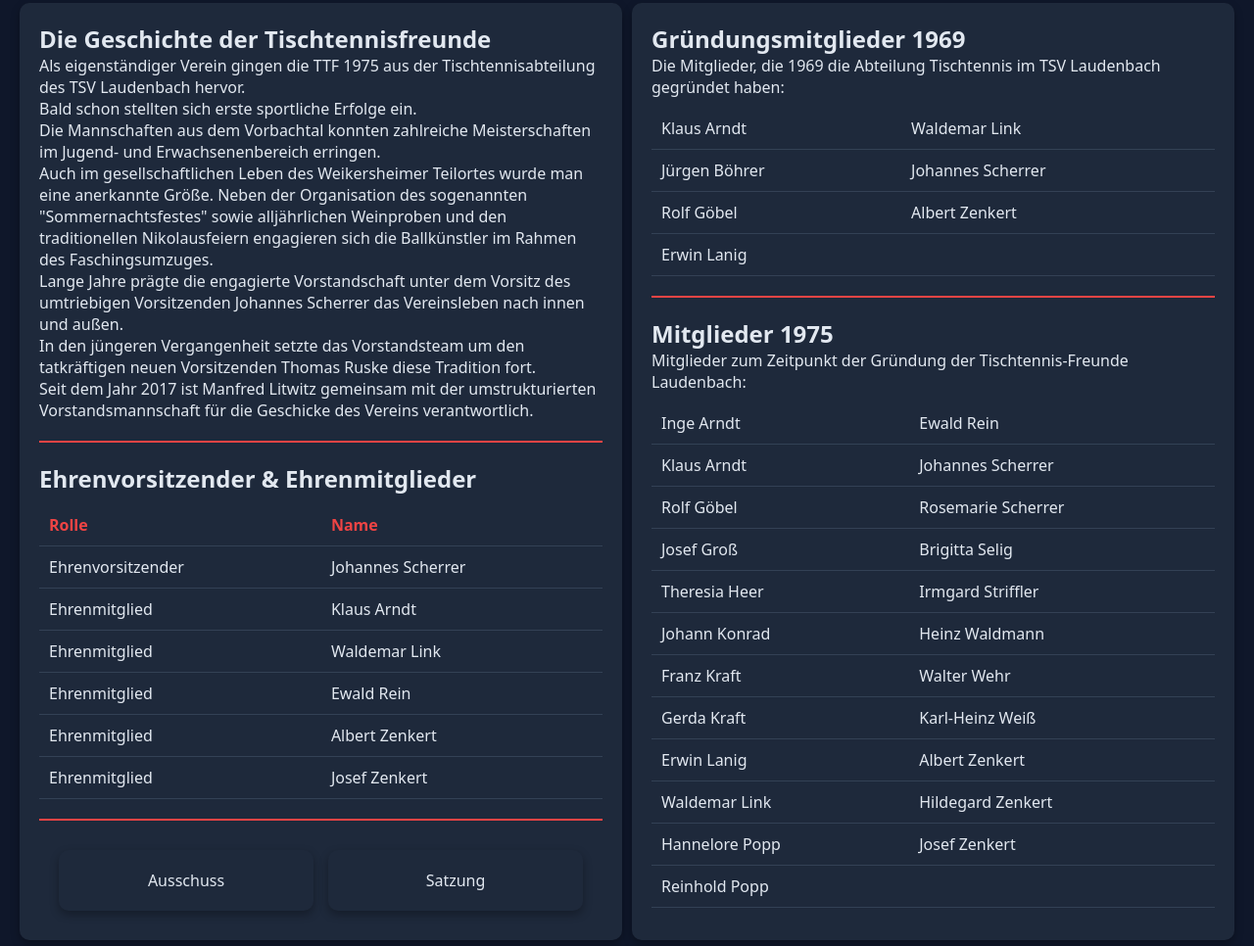
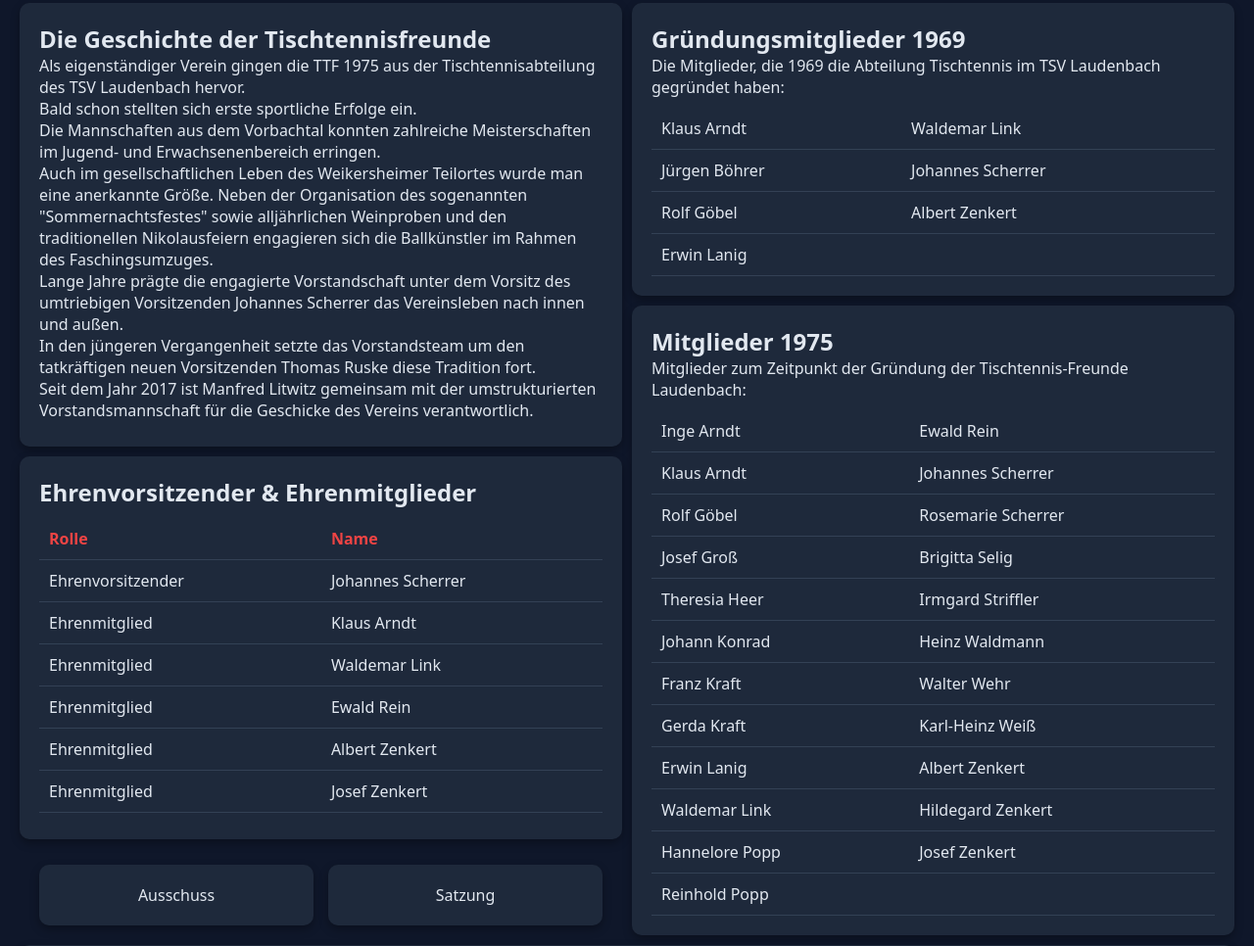
Before and after one commit to hmiku9457-pixel/TTF-Laudenbach, a plain HTML site: page unserVerein/unserVerein.html in a window 1280 px wide. Shown: the part 154-1120 px from the top of the page at 98% size. Drawn offline with Linux system fonts and the light colour scheme.

Commit message:
Update unserVerein.html

```diff
--- a/unserVerein/unserVerein.html
+++ b/unserVerein/unserVerein.html
@@ -2,7 +2,8 @@
 <html lang="de">
 	<head>
 		<meta charset="UTF-8">
-    <!-- meta name="viewport" content="width=device-width, initial-scale=1.0"--> <!-- Erstmal wieder rausgenommen, da es sonst schlecht auf dem Handy aussieht -->
+		<!-- meta name="viewport" content="width=device-width, initial-scale=1.0"-->
+		<!-- Erstmal wieder rausgenommen, da es sonst schlecht auf dem Handy aussieht -->
 		<title>TTF Laudenbach</title>
 		<!-- externes CSS -->
 		<link rel="stylesheet" href="../css/style.css">
@@ -12,9 +13,8 @@
 		<div id="header-container"></div>
 
 		<div class="grid">
-
+			<div class="column">
 			<!-- Geschichte -->
-      <!--div class="sub-grid"-->
 				<div class="box">
 					<h2>Die Geschichte der Tischtennisfreunde</h2>
 					<p>Als eigenständiger Verein gingen die TTF 1975 aus der Tischtennisabteilung des TSV Laudenbach hervor.</p>
@@ -24,12 +24,10 @@
 					<p>Lange Jahre prägte die engagierte Vorstandschaft unter dem Vorsitz des umtriebigen Vorsitzenden Johannes Scherrer das Vereinsleben nach innen und außen.</p>
 					<p>In den jüngeren Vergangenheit setzte das Vorstandsteam um den tatkräftigen neuen Vorsitzenden Thomas Ruske diese Tradition fort.</p>
 					<p>Seit dem Jahr 2017 ist Manfred Litwitz gemeinsam mit der umstrukturierten Vorstandsmannschaft für die Geschicke des Vereins verantwortlich.</p>
-        <!--/div-->
-
-          <hr> <!-- Temporäre Lösung -->
+				</div>
 
 				<!-- Ehrenmitglieder -->
-        <!--div class="box"-->
+				<div class="box">
 					<h2>Ehrenvorsitzender & Ehrenmitglieder</h2>
 					<table>
 						<thead>
@@ -65,8 +63,7 @@
 							</tr>
 						</tbody>
 					</table>
-
-          <hr> <!-- Temporäre Lösung -->
+				</div>
 
 				<div class="grid-button">
 					<!--a href="../spielbetrieb.html">spielbetrieb</a-->
@@ -75,10 +72,9 @@
 					<a href="04.05.2011 TTF Satzung v1.1.pdf" target="_blank" rel="noopener noreferrer" class="button button--card">Satzung</a>
 				</div>
 			</div>
-      <!--/div-->
 
+			<div class="column">
 			<!-- Historische Mitglieder -->
-      <!--div class="sub-grid"-->
 				<div class="box">
 					<h2>Gründungsmitglieder 1969</h2>
 					<p>Die Mitglieder, die 1969 die Abteilung Tischtennis im TSV Laudenbach gegründet haben:</p>
@@ -97,14 +93,12 @@
 						</tr>
 						<tr>
 							<td>Erwin Lanig</td>
-              <td></td>
+							<td/>
 						</tr>
 					</table>
-        <!--/div-->
+				</div>
 
-          <hr> <!-- Temporäre Lösung -->
-
-        <!--div class="box"-->
+				<div class="box">
 					<h2>Mitglieder 1975</h2>
 					<p>Mitglieder zum Zeitpunkt der Gründung der Tischtennis-Freunde Laudenbach:</p>
 					<table>
@@ -155,19 +149,17 @@
 						</tr>
 						<tr>
 							<td>Reinhold Popp</td>
-                <td></td>
+							<td/>
 						</tr>
 						</tbody>
 					</table>
 				</div>
-      <!--/div-->
 			</div>
 
 			<!-- Vorstand Tabelle zusammengeführt -->
 			<div class="box full-width">
 				<h2>Vorstand</h2>
 				<p>Übersicht der Amtszeiten von Vorsitzenden und stellvertretenden Vorsitzenden:</p>
-
 				<table>
 					<thead>
 						<tr>
@@ -240,11 +232,11 @@
 					</tbody>
 				</table>
 			</div>
+		</div>
 
 		<footer>
 		© 2026 TTF Laudenbach
 		</footer>
-
 		<!-- externes JS -->
 		<script src="../js/script.js" defer></script>
 	</body>
```
Lines whose indentation alone changed are shown as unchanged.
